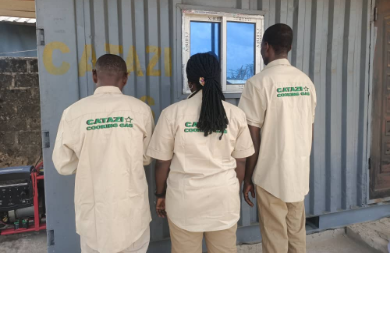
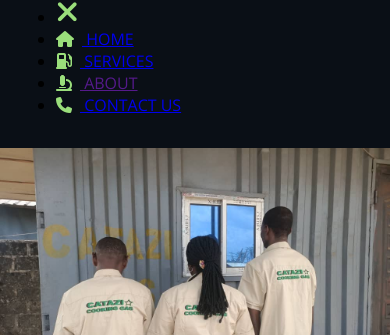
Before and after one commit to Jinndu/CATAZI, a plain HTML site: page services.html in a window 390 px wide. Shown: the part 102-437 px from the top of the page. Drawn offline with nearby package versions, Linux system fonts and the light colour scheme.

Commit message:
updated mobile menu

```diff
--- a/services.html
+++ b/services.html
@@ -18,7 +18,7 @@
         </div>
         <div class="navigations">
             <ul>
-                <li class="home"><a href="index.html"><i class="fa-solid fa-house"></i> HOME</a></li>
+                <li class="home" onclick="reverse();"><a href="index.html"><i class="fa-solid fa-house"></i> HOME</a></li>
                 <li class="services"><a href="services.html"><i class="fa-solid fa-gas-pump"></i> SERVICES</a></li>
                 <li><a href=""><i class="fa-solid fa-microscope"></i> ABOUT</a></li>
                 <li><a href="#contact-us"><i class="fa-solid fa-phone"></i> CONTACT US</a></li>
@@ -26,15 +26,15 @@
             </ul>
         </div>
     </nav>
-    <!-- <nav class="navbar mobile-menu">
+    <nav class="navbar mobile-menu">
         <ul>
-            <li class="close"><i class="fa-solid fa-xmark" style="font-size: 30px;"></i></li>
-            <li class="home"><a href=""><i class="fa-solid fa-house"></i> HOME</a></li>
-            <li><a href="services.html"><i class="fa-solid fa-gas-pump"></i> SERVICES</a></li>
+            <li class="close"><i class="fa-solid fa-xmark" style="font-size: 30px;  color: #9ADE7B;"></i></li>
+            <li class="home"><a href="index.html"><i class="fa-solid fa-house"></i> HOME</a></li>
+            <li onclick="reverse();"><a href="services.html"><i class="fa-solid fa-gas-pump"></i> SERVICES</a></li>
             <li><a href=""><i class="fa-solid fa-microscope"></i> ABOUT</a></li>
             <li><a href="#contact-us"><i class="fa-solid fa-phone"></i> CONTACT US</a></li>
         </ul>
-    </nav> -->
+    </nav>
 
 
     <div class="header">
```
